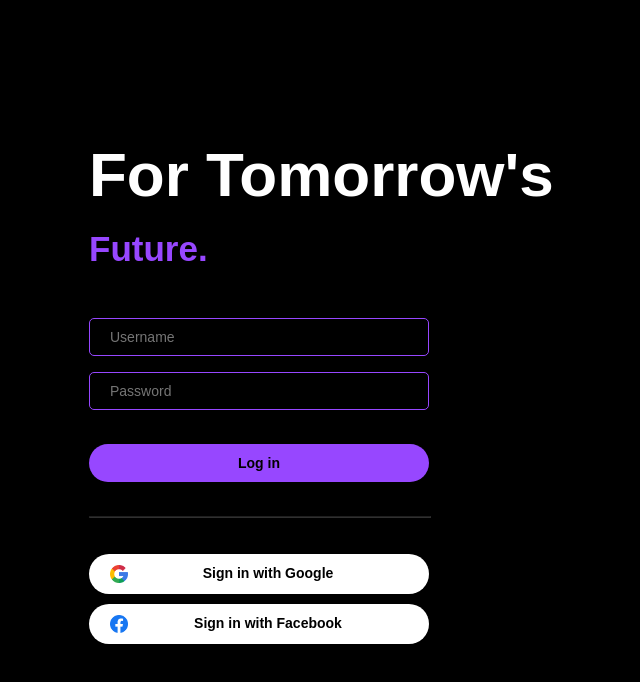
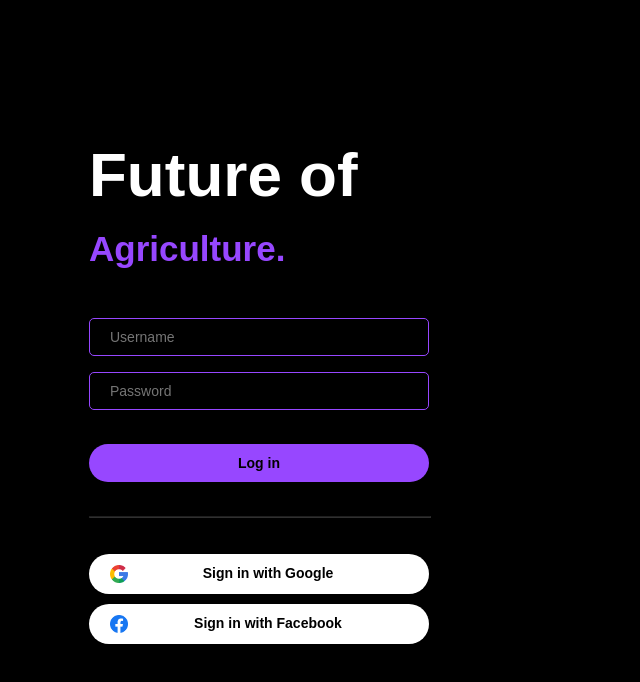
Before and after one commit to IT21823398/AgriMatrix, a React (Vite) app in the folder frontend/: page / in a window 1280 px wide. Shown: the top 682 px of the page, without its empty margins (61-701 px from the left). Built offline with nearby package versions, Linux system fonts and the light colour scheme.

Commit message:
changed p1 and p2

```diff
--- a/frontend/src/pages/LandingPage.jsx
+++ b/frontend/src/pages/LandingPage.jsx
@@ -8,8 +8,8 @@ function LandingPage() {
         <body>
             <div class="container">
                 <div class="sign-in">
-                    <p id="p1">For Tomorrow's</p>
-                    <p id="p2">Future.</p>
+                    <p id="p1">Future of</p>
+                    <p id="p2">Agriculture.</p>
                     <form id="sign-in-form">
                         <input type="text" id="username" name="username" placeholder="Username" />
                         <input type="password" id="password" name="password" placeholder="Password" required />
```
